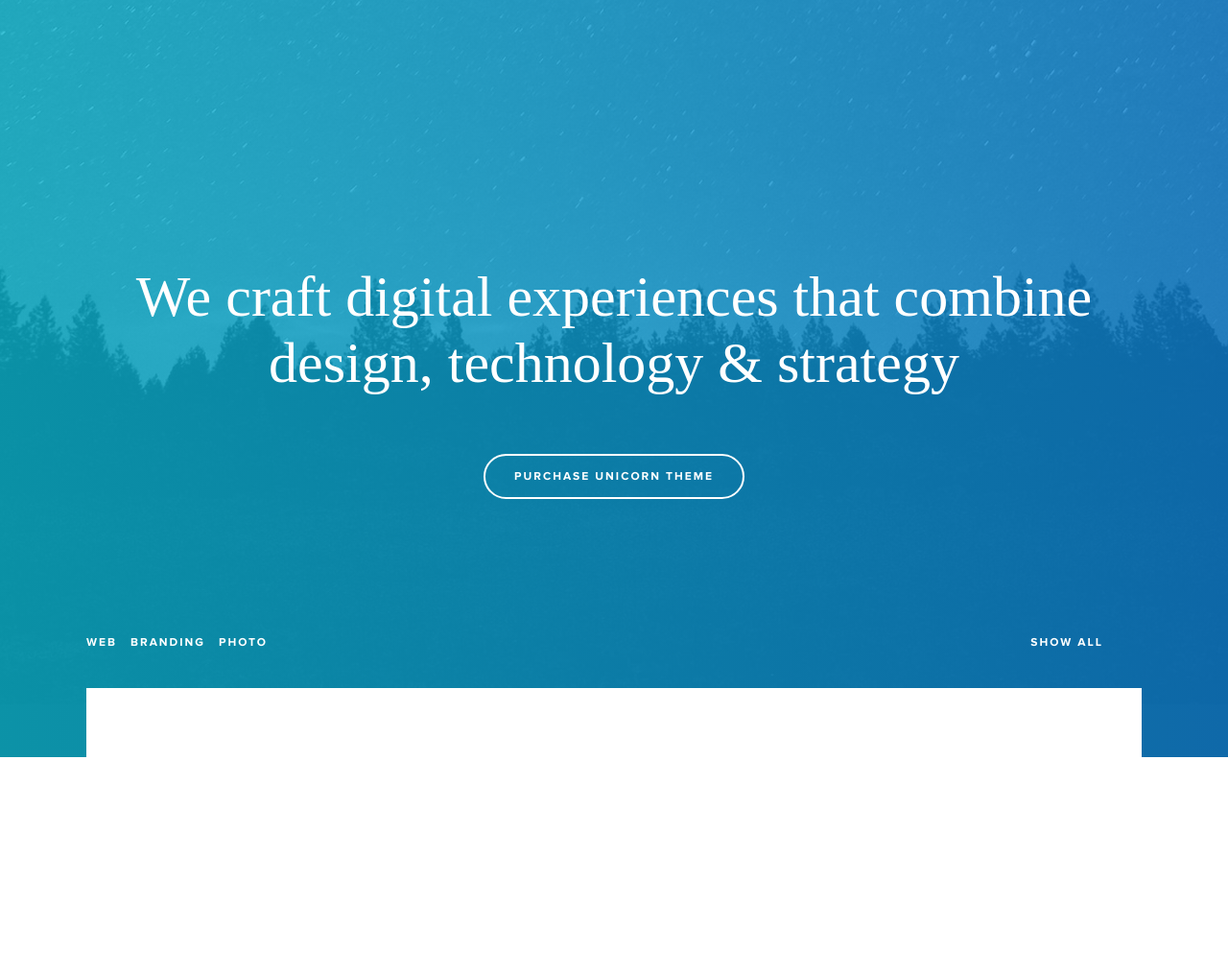
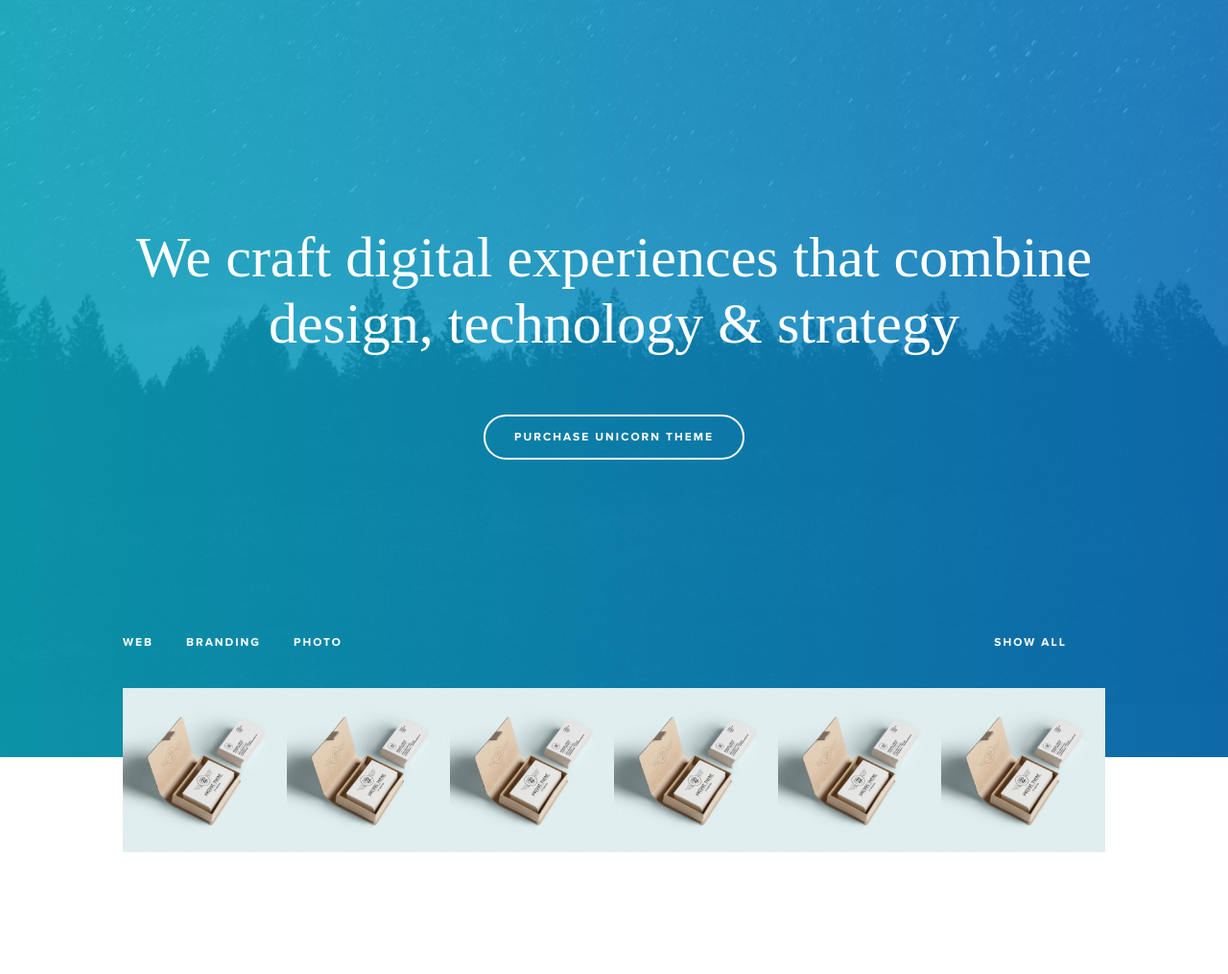
Before and after one commit to clodoan/TP4-Saas, a plain HTML site: page index.html in a window 1280 px wide. Shown: the part 111-1126 px from the top of the page at 96% size. After the commit the page ends 1003 px from the top, so only its background shows below. Drawn offline with Linux system fonts and the light colour scheme.

Commit message:
imagenes

```diff
--- a/index.html
+++ b/index.html
@@ -31,7 +31,24 @@
         <span><a href="#">show all</a></span>
       </nav>
       <div class="projects__items">
-
+        <span class="project__items__item">
+          <img src="images/p1.jpg" alt="">
+        </span>
+        <span class="project__items__item">
+          <img src="images/p1.jpg" alt="">
+        </span>
+        <span class="project__items__item">
+          <img src="images/p1.jpg" alt="">
+        </span>
+        <span class="project__items__item">
+          <img src="images/p1.jpg" alt="">
+        </span>
+        <span class="project__items__item">
+          <img src="images/p1.jpg" alt="">
+        </span>
+        <span class="project__items__item">
+          <img src="images/p1.jpg" alt="">
+        </span>
       </div>
     </div>
   </section>
--- a/sass/_base.scss
+++ b/sass/_base.scss
@@ -7,6 +7,6 @@ ul {
 }
 
 .container {
-  max-width: 1100px;
+  width: 80%;
   margin: auto;
 }
--- a/sass/_projects.scss
+++ b/sass/_projects.scss
@@ -3,11 +3,22 @@
 
   .projects__items {
     background: white;
-    height: 900px;
     margin-top: 40px;
+    max-width: 100%;
+    display: flex;
+    flex-direction: row;
+
+    .project__items__item {
+      max-width: 33.33333%;
+    }
+
+
+    img {
+      max-width: 100%;
+    }
   }
 
   ul {
-    margin-left: -10px;
+    margin-left: -30px;
   }
 }
--- a/sass/_sectionmain.scss
+++ b/sass/_sectionmain.scss
@@ -35,10 +35,11 @@ nav {
   li {
     display: inline-block;
     list-style-type: none;
-    margin-left: 10px;
+    margin-left: 30px;
   }
 
   img {
     margin-left: 40px;
+    width:100px;
   }
 }
```
Also changed, not shown: images/p1.jpg (renamed from images/portfolio-Business-Card-Mock-Up-vol-22-1-uai-1032x1032.jpg), images/p2.jpg (renamed from images/portfolio-device-browser-cover-uai-1032x1032.jpg), images/p3.jpg (renamed from images/portfolio-identity-1-2-uai-1032x1032.jpg), images/p4.jpg (renamed from images/Portfolio-iPad-Air-2-whit-Smartcover-Mockup-uai-1032x1032.jpg), images/p5.jpg (renamed from images/portfolio-iPhone-6-Isometric-view-Mockup-1b-uai-1032x1032.jpg), images/p6.jpg (renamed from images/portfolio-Notepad-Presentation-1-uai-1032x1032.jpg), style/style.css, 2 other files.
